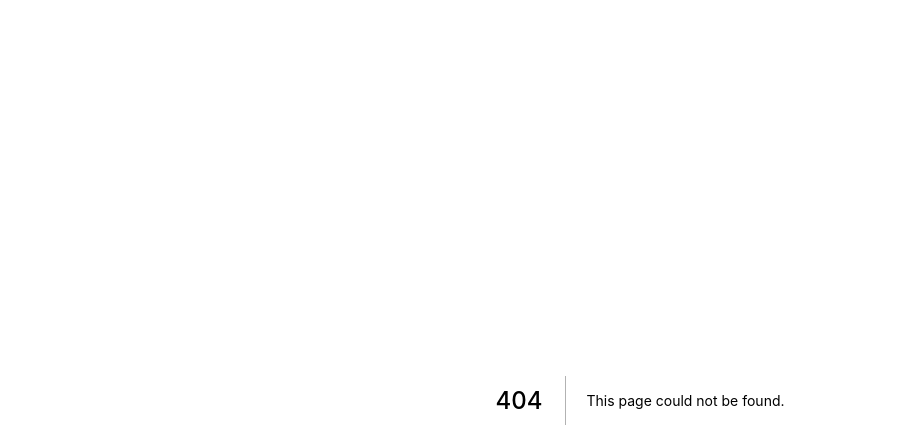
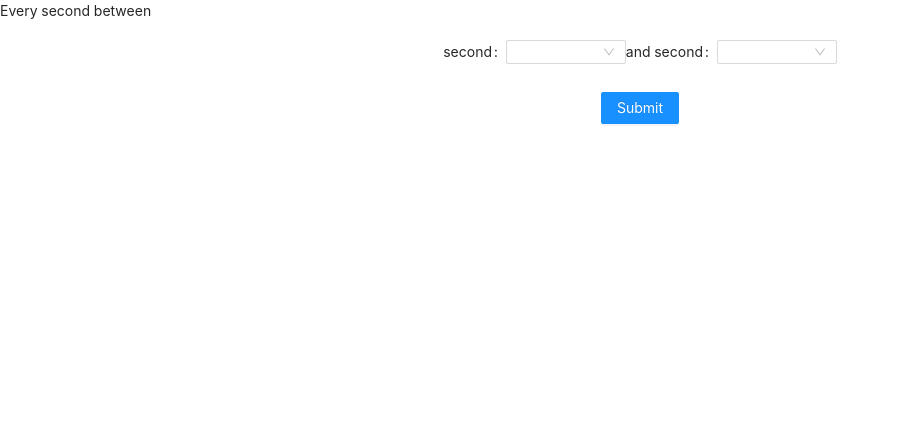
Before and after one commit to doberman7/Xhash-challege, a Next.js app: page /seconds/EverySecBetweenSecAndSec in a window 1280 px wide. Before the commit this address had no page. Shown: the top 448 px of the page, without its empty margins (0-899 px from the left). Built offline with nearby package versions, Linux system fonts and the light colour scheme.

Commit message:
between secs

```diff
--- /dev/null
+++ b/pages/seconds/EverySecBetweenSecAndSec.js
@@ -0,0 +1,57 @@
+import "antd/dist/antd.css";
+import { Form, Button } from "antd";
+
+import SecondA from "./SecondA";
+import SecondB from "./SecondB";
+const EverySecBetweenSecAndSec = () => {
+  const onFinish = (values) => {
+    console.log("values", values);
+  };
+
+  const onFinishFailed = (errorInfo) => {
+    console.log("Failed:", errorInfo);
+  };
+  function handleChange(value) {
+    console.log(`Selected: ${value}`);
+  }
+  return (
+    <>
+      <p>Every second between </p>
+      <Form
+        // {...layout}
+        name="basic"
+        initialValues={{
+          remember: true,
+        }}
+        onFinish={onFinish}
+        onFinishFailed={onFinishFailed}
+      >
+        <div
+          style={{
+            display: "flex",
+            justifyContent: "center",
+            alignItems: "center",
+          }}
+        >
+          <SecondA /> <SecondB />
+        </div>
+
+        <div
+          style={{
+            display: "flex",
+            justifyContent: "center",
+            alignItems: "center",
+          }}
+        >
+          <Form.Item>
+            <Button type="primary" htmlType="submit">
+              Submit
+            </Button>
+          </Form.Item>
+        </div>
+      </Form>
+    </>
+  );
+};
+
+export default EverySecBetweenSecAndSec;
--- /dev/null
+++ b/pages/seconds/SecondA.js
@@ -0,0 +1,34 @@
+import { Select, Form, Button } from "antd";
+import "antd/dist/antd.css";
+
+const SecondA = () => {
+  function handleChange(value) {
+    console.log(`Selected: ${value}`);
+  }
+  const children = [];
+  // funtion for the 60 secs on select
+  for (let i = 0; i < 61; i++) {
+    children.push(
+      <Select.Option key={i} value={i}>
+        {i} seconds
+      </Select.Option>
+    );
+  }
+
+  return (
+    <>
+      <Form.Item name="secondA" label="second:">
+        <Select
+          size="small"
+          // defaultValue="1"
+          onChange={handleChange}
+          style={{ width: 120 }}
+        >
+          {children}
+        </Select>
+      </Form.Item>
+    </>
+  );
+};
+
+export default SecondA;
--- /dev/null
+++ b/pages/seconds/SecondB.js
@@ -0,0 +1,34 @@
+import { Select, Form, Button } from "antd";
+import "antd/dist/antd.css";
+
+const SecondB = () => {
+  function handleChange(value) {
+    console.log(`Selected: ${value}`);
+  }
+  const children = [];
+  // funtion for the 60 secs on select
+  for (let i = 0; i < 61; i++) {
+    children.push(
+      <Select.Option key={i} value={i}>
+        {i} seconds
+      </Select.Option>
+    );
+  }
+
+  return (
+    <>
+      <Form.Item name="secondB" label="and second:">
+        <Select
+          size="small"
+          // defaultValue="1"
+          onChange={handleChange}
+          style={{ width: 120 }}
+        >
+          {children}
+        </Select>
+      </Form.Item>
+    </>
+  );
+};
+
+export default SecondB;
--- a/pages/seconds/SecondsForm.js
+++ b/pages/seconds/SecondsForm.js
@@ -5,6 +5,7 @@ import Link from "next/link";
 import EverySecStartingAt from "./EverySecStartingAt";
 import SpecificSecond from "./SpecificSecond";
 import EverySecond from "./EverySecond";
+import EverySecBetweenSecAndSec from "./EverySecBetweenSecAndSec";
 import React, { useState, useEffect } from "react";
 import { Modal, Button } from "antd";
 
@@ -50,6 +51,7 @@ const SecondsForm = () => {
         {select === 1 ? <EverySecond /> : null}
         {select === 2 ? <EverySecStartingAt /> : null}
         {select === 3 ? <SpecificSecond /> : null}
+        {select === 4 ? <EverySecBetweenSecAndSec /> : null}
       </Modal>
 
       <Radio.Group name="radiogroup" style={parentRadio} onChange={onChange}>
@@ -64,6 +66,8 @@ const SecondsForm = () => {
 
         <Radio value={3}>Specific second</Radio>
         <Divider />
+        <Radio value={4}>Every second between second and second </Radio>
+        <Divider />
       </Radio.Group>
       <Divider />
       {/* <br /> */}
```
